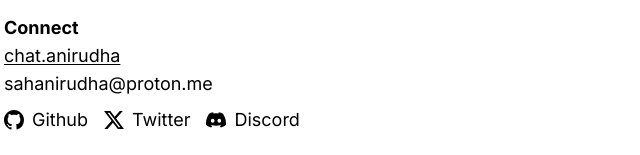
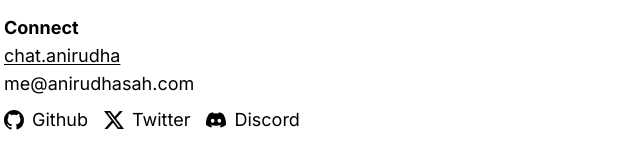
Before and after one commit to APS6/portfolio, an Astro site: page / in a window 1280 px wide. Shown: the part 1639-1794 px from the top of the page, 0-640 px from the left. Built offline with nearby package versions, Linux system fonts and the light colour scheme; Astro itself is replaced by a stand-in of ours.

Commit message:
change mail to me@anirudhasah.com

```diff
--- a/src/javascript/cli.js
+++ b/src/javascript/cli.js
@@ -57,8 +57,8 @@ const outputContent = {
             <a class="underline underline-offset-4" href="https://chat.anirudhasah.com"
                 >chat.anirudha</a
             >
-            <a class="underline underline-offset-4" href="mailto:sahanirudha@proton.me"
-                >sahanirudha@proton.me</a
+            <a class="underline underline-offset-4" href="mailto:me@anirudhasah.com"
+                >me@anirudhasah.com</a
             >
             <div class="flex gap-4 pt-2">
                 <a href="https://github.com/APS6" class="underline underline-offset-4">
--- a/src/pages/index.astro
+++ b/src/pages/index.astro
@@ -93,8 +93,8 @@ const projects = await getCollection("projects");
                 class="text-lg underline underline-offset-2"
                 href="https://chat.anirudhasah.com">chat.anirudha</a
             >
-            <a class="block text-lg" href="mailto:sahanirudha@proton.me"
-                >sahanirudha@proton.me</a
+            <a class="block text-lg" href="mailto:me@anirudhasah.com"
+                >me@anirudhasah.com</a
             >
             <div class="flex gap-4 pt-2">
                 <a
```
